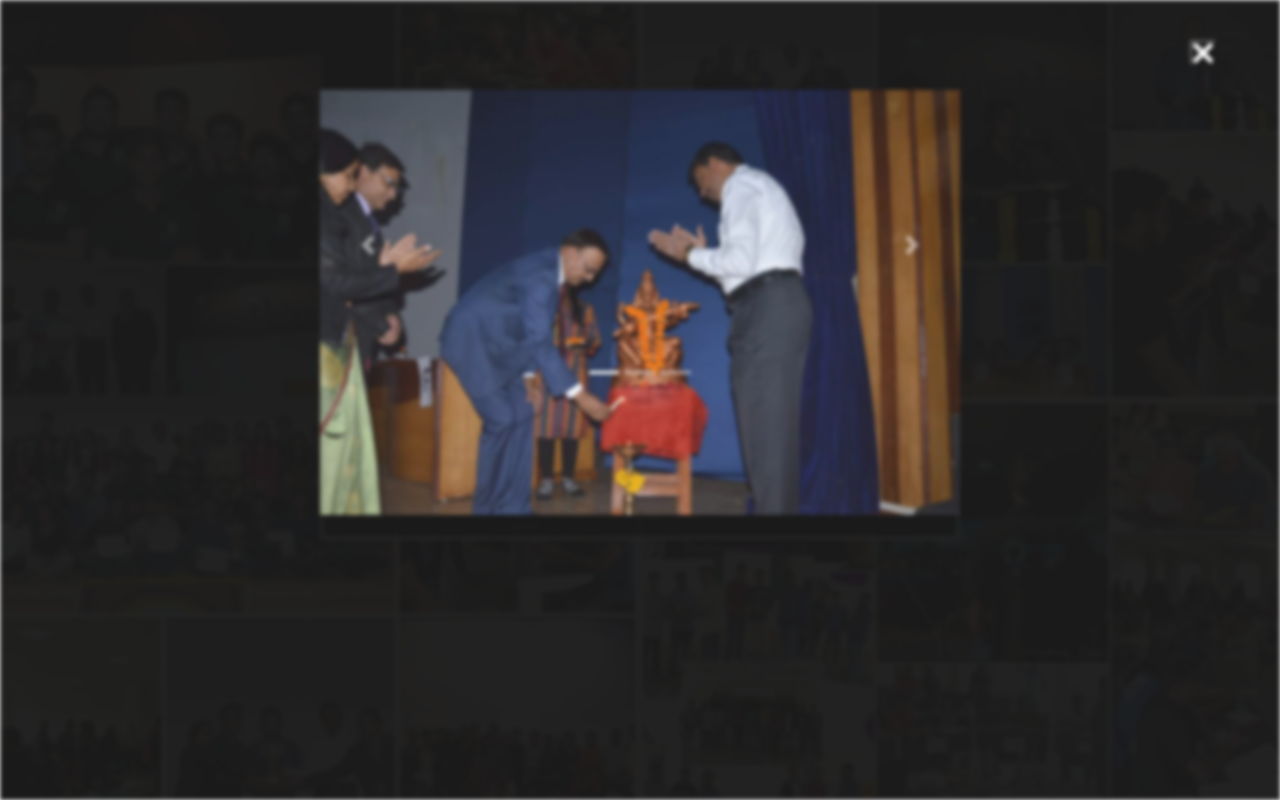
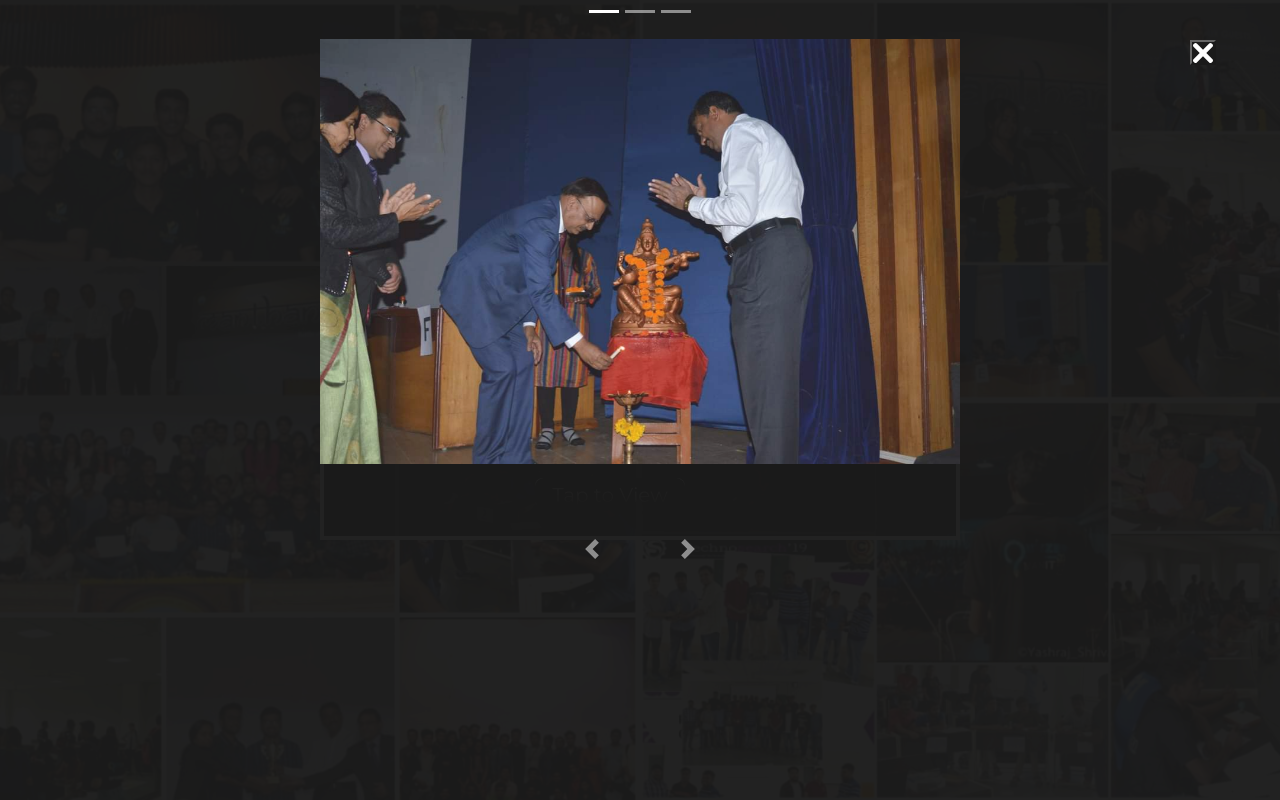
Before and after one commit to yash7091/Image-gallery, a plain HTML site: page index.html in a window 1280 px wide. Both pictures are taken after a click on the button "Tap to View". Drawn offline with nearby package versions, Linux system fonts and the light colour scheme.

Commit message:
Add files via upload

```diff
--- a/index.html
+++ b/index.html
@@ -18,7 +18,7 @@
     <section class="gallery">
       <div id="img" class="img-container">
           <div class="background-shade">
-            <p>
+            <p class="text">
               QCM conducts various events in different colleges across India. Some of the memories of the events and works of the society are captured here in photographs.
             </p>
             <button class="view" onclick="openCarousel()">Tap to View</button>
@@ -67,30 +67,29 @@
                 />
               </div>
             </div>
+            <div class="sliderr">
                   <a
                     class="carousel-control-prev"
                     href="#carouselExampleIndicators"
                     role="button"
-              data-slide="prev"
-            >
+                    data-slide="prev">
                         <span
                           class="carousel-control-prev-icon"
-                aria-hidden="true"
-              ></span>
+                          aria-hidden="true"></span>
                         <span class="sr-only">Previous</span>
                   </a>
+
                   <a
                     class="carousel-control-next"
                     href="#carouselExampleIndicators"
                     role="button"
-              data-slide="next"
-            >
+                    data-slide="next">
                       <span
                         class="carousel-control-next-icon"
-                aria-hidden="true"
-              ></span>
+                        aria-hidden="true"></span>
                       <span class="sr-only">Next</span>
                   </a>
+          </div>
           </div>
           <button class="close-btn" onclick="closeCarousel()"><svg xmlns="http://www.w3.org/2000/svg" xmlns:xlink="http://www.w3.org/1999/xlink" xmlns:svgjs="http://svgjs.com/svgjs" version="1.1" width="20px" height="20px" x="0" y="0" viewBox="0 0 365.696 365.696" style="enable-background:new 0 0 512 512" xml:space="preserve" class=""><g><path xmlns="http://www.w3.org/2000/svg" d="m243.1875 182.859375 113.132812-113.132813c12.5-12.5 12.5-32.765624 0-45.246093l-15.082031-15.082031c-12.503906-12.503907-32.769531-12.503907-45.25 0l-113.128906 113.128906-113.132813-113.152344c-12.5-12.5-32.765624-12.5-45.246093 0l-15.105469 15.082031c-12.5 12.503907-12.5 32.769531 0 45.25l113.152344 113.152344-113.128906 113.128906c-12.503907 12.503907-12.503907 32.769531 0 45.25l15.082031 15.082031c12.5 12.5 32.765625 12.5 45.246093 0l113.132813-113.132812 113.128906 113.132812c12.503907 12.5 32.769531 12.5 45.25 0l15.082031-15.082031c12.5-12.503906 12.5-32.769531 0-45.25zm0 0" fill="#ffffff" data-original="#000000" style="" class=""/></g></svg>
 
--- a/style.css
+++ b/style.css
@@ -21,7 +21,6 @@
     background-position: center;
     color: #000000;
     object-fit: cover;
-    filter: blur(2px);
     opacity: 0.9;
   }
 .view{
@@ -39,9 +38,13 @@
    transform:translate(1.2) scale(1) ease-in;
 }
   .background-shade {
+    display: flex;
+    flex-direction: column;
+    justify-content: center;
+    align-items: center;
+    justify-items: center;
     padding-top: 10px;
-    padding-right: 8px;
-    padding-left: 8px;
+
     margin-top: 20px;
     position: absolute;
     min-width: 30vh;
@@ -55,13 +58,12 @@
     color: white;
     background: rgba(0, 0, 0, 0.8);
     font-weight: bold;
-    filter: blur(0);
-    backdrop-filter: opacity(.4);
 
    border: 4px solid white;
   }
   .view{
-    margin-top: 20px;
+
+    margin-top: 40px;
     bottom: 0px;
     margin-bottom: 10px;
   }
@@ -72,10 +74,9 @@
     position: absolute;
     top: 0;
     left: 0;
-    height: 100vh;
-    width: 100vw;
+    height: 100%;
+    width: 100%;
     background: rgba(0, 0, 0, 0.959);
-    padding: 7% 0;
     display: none;
   }
   .carousel {
@@ -83,6 +84,7 @@
     width: 50%;
     margin: auto;
   }
+
   .close-btn {
     position: absolute;
     right: 5%;
@@ -91,3 +93,24 @@
     width: 26px;
     background: black;
   }
+  .carousel-indicators{
+    position: static;
+  }
+  .sliderr{
+    margin-top: 20px;
+    justify-content: center;
+    display: flex !important;
+    position: static;
+}
+.carousel-control-next, .carousel-control-prev{
+  position: static;
+}
+.w-100 {
+  width: 50vw !important;
+}
+.d-block w-100{
+  height: 100% !important;
+}
+.carousel-item{
+  height: 60vh;
+}
```
Lines whose indentation alone changed are shown as unchanged.
